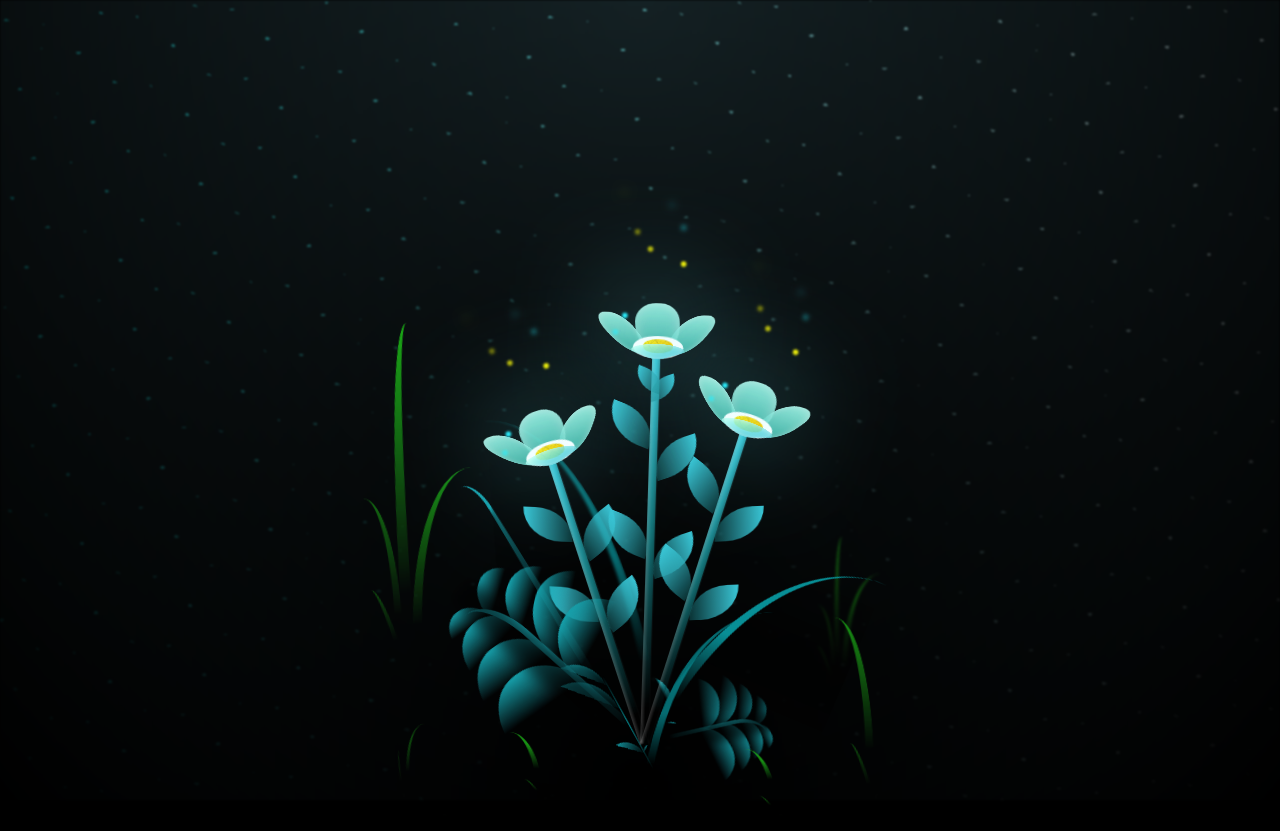
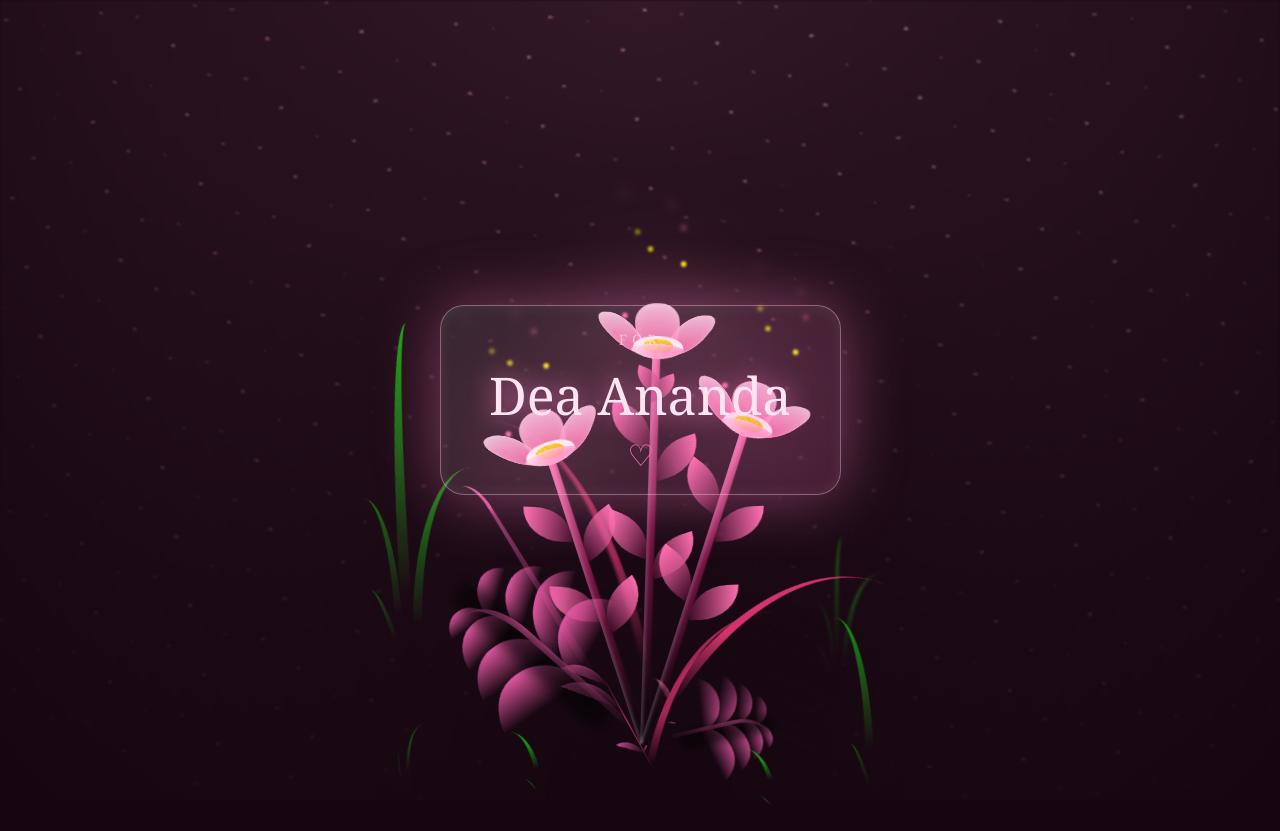
Before and after one commit to aldyivans/dea-birthday, a plain HTML site: page index.html in a window 1280 px wide. Drawn offline with Linux system fonts and the light colour scheme.

Commit message:
feat: add animated name popup and update theme to pink color palette

```diff
--- a/index.html
+++ b/index.html
@@ -9,6 +9,15 @@
 </head>
 
 <body class="not-loaded">
+
+  <div class="name-popup" id="namePopup">
+    <div class="name-popup__inner">
+      <span class="name-popup__label">for</span>
+      <span class="name-popup__name">Dea Ananda</span>
+      <span class="name-popup__heart">♡</span>
+    </div>
+  </div>
+
   <div class="night"></div>
   <div class="flowers">
     <div class="flower flower--1">
@@ -318,7 +327,7 @@
     }
 
     :root {
-      --dark-color: #000;
+      --dark-color: #150610;
     }
 
     body {
@@ -339,7 +348,7 @@
       width: 100%;
       height: 100%;
       filter: blur(0.1vmin);
-      background-image: radial-gradient(ellipse at top, transparent 0%, var(--dark-color)), radial-gradient(ellipse at bottom, var(--dark-color), rgba(145, 233, 255, 0.2)), repeating-linear-gradient(220deg, black 0px, black 19px, transparent 19px, transparent 22px), repeating-linear-gradient(189deg, black 0px, black 19px, transparent 19px, transparent 22px), repeating-linear-gradient(148deg, black 0px, black 19px, transparent 19px, transparent 22px), linear-gradient(90deg, #00fffa, #f0f0f0);
+      background-image: radial-gradient(ellipse at top, transparent 0%, var(--dark-color)), radial-gradient(ellipse at bottom, var(--dark-color), rgba(255, 130, 190, 0.25)), repeating-linear-gradient(220deg, black 0px, black 19px, transparent 19px, transparent 22px), repeating-linear-gradient(189deg, black 0px, black 19px, transparent 19px, transparent 22px), repeating-linear-gradient(148deg, black 0px, black 19px, transparent 19px, transparent 22px), linear-gradient(90deg, #ff8fc7, #ffe4f2);
     }
 
     .flowers {
@@ -466,7 +475,7 @@
       transform: translate(-50%, -100%);
       width: 8vmin;
       height: 8vmin;
-      background-color: #6bf0ff;
+      background-color: #ff8fc7;
       filter: blur(10vmin);
     }
 
@@ -477,8 +486,8 @@
       width: 8vmin;
       height: 11vmin;
       border-radius: 51% 49% 47% 53%/44% 45% 55% 69%;
-      background-color: #65e6cc;
-      background-image: linear-gradient(to top, #40bbab, #a7ffee);
+      background-color: #ff8fc7;
+      background-image: linear-gradient(to top, #ff5fa2, #ffd6ec);
       transform-origin: bottom center;
       opacity: 0.9;
       box-shadow: inset 0 0 2vmin rgba(255, 255, 255, 0.5);
@@ -502,7 +511,7 @@
       transform-origin: bottom left;
       border-radius: 4vmin 10vmin 4vmin 4vmin;
       transform: translate(0%, 18%) rotateX(70deg) rotate(-43deg);
-      background-image: linear-gradient(to top, #39c6d6, #a7ffee);
+      background-image: linear-gradient(to top, #ff6fb0, #ffd6ec);
       z-index: 1;
       opacity: 0.8;
     }
@@ -532,7 +541,7 @@
     .flower__line {
       height: 55vmin;
       width: 1.5vmin;
-      background-image: linear-gradient(to left, rgba(0, 0, 0, 0.2), transparent, rgba(255, 255, 255, 0.2)), linear-gradient(to top, transparent 10%, #14757a, #39c6d6);
+      background-image: linear-gradient(to left, rgba(0, 0, 0, 0.2), transparent, rgba(255, 255, 255, 0.2)), linear-gradient(to top, transparent 10%, #7a1445, #ff6fb0);
       box-shadow: inset 0 0 2px rgba(0, 0, 0, 0.5);
       animation: grow-flower-tree 4s backwards;
     }
@@ -547,7 +556,7 @@
       height: var(--h);
       border-top-right-radius: var(--h);
       border-bottom-left-radius: var(--h);
-      background-image: linear-gradient(to top, rgba(20, 117, 122, 0.4), #39c6d6);
+      background-image: linear-gradient(to top, rgba(122, 20, 69, 0.4), #ff6fb0);
     }
 
     .flower__line__leaf--1 {
@@ -600,7 +609,7 @@
     }
 
     .flower__light:nth-child(odd) {
-      background-color: #23f0ff;
+      background-color: #ff6fb0;
     }
 
     .flower__light--1 {
@@ -644,7 +653,7 @@
     }
 
     .flower__grass {
-      --c: #159faa;
+      --c: #e0559f;
       --line-w: 1.5vmin;
       position: absolute;
       bottom: 12vmin;
@@ -831,7 +840,7 @@
     .flower__g-long {
       --w: 2vmin;
       --h: 6vmin;
-      --c: #159faa;
+      --c: #e0559f;
       position: absolute;
       bottom: 10vmin;
       left: -3vmin;
@@ -885,9 +894,9 @@
       width: 30vmin;
       height: 50vmin;
       border-top-left-radius: 100%;
-      border-left: 2vmin solid #079097;
+      border-left: 2vmin solid #d6336c;
       background-image: linear-gradient(to bottom, transparent, var(--dark-color) 60%);
-      mask-image: linear-gradient(to top, transparent 30%, #079097 60%);
+      mask-image: linear-gradient(to top, transparent 30%, #d6336c 60%);
     }
 
     .flower__g-right--1 {
@@ -955,7 +964,7 @@
     .flower__g-front__line {
       width: 0.3vmin;
       height: 20vmin;
-      background-image: linear-gradient(to top, transparent, #079097, transparent 100%);
+      background-image: linear-gradient(to top, transparent, #d6336c, transparent 100%);
       position: relative;
     }
 
@@ -1056,10 +1065,10 @@
       width: 10vmin;
       height: 10vmin;
       border-radius: 100% 0% 0% 100%/100% 100% 0% 0%;
-      box-shadow: inset 0 2px 1vmin rgba(44, 238, 252, 0.2);
-      background-image: linear-gradient(to bottom left, transparent, var(--dark-color)), linear-gradient(to bottom right, #159faa 50%, transparent 50%, transparent);
-      -webkit-mask-image: linear-gradient(to bottom right, #159faa 50%, transparent 50%, transparent);
-      mask-image: linear-gradient(to bottom right, #159faa 50%, transparent 50%, transparent);
+      box-shadow: inset 0 2px 1vmin rgba(255, 130, 190, 0.25);
+      background-image: linear-gradient(to bottom left, transparent, var(--dark-color)), linear-gradient(to bottom right, #e0559f 50%, transparent 50%, transparent);
+      -webkit-mask-image: linear-gradient(to bottom right, #e0559f 50%, transparent 50%, transparent);
+      mask-image: linear-gradient(to bottom right, #e0559f 50%, transparent 50%, transparent);
     }
 
     .flower__g-fr {
@@ -1087,8 +1096,8 @@
       width: 30vmin;
       height: 50vmin;
       border-top-left-radius: 100%;
-      border-left: 2vmin solid #079097;
-      mask-image: linear-gradient(to top, transparent 25%, #079097 50%);
+      border-left: 2vmin solid #d6336c;
+      mask-image: linear-gradient(to top, transparent 25%, #d6336c 50%);
       position: relative;
       z-index: 1;
     }
@@ -1100,9 +1109,9 @@
       width: 10vmin;
       height: 10vmin;
       border-radius: 100% 0% 0% 100%/100% 100% 0% 0%;
-      box-shadow: inset 0 2px 1vmin rgba(44, 238, 252, 0.2);
-      background-image: linear-gradient(to bottom left, transparent, var(--dark-color) 98%), linear-gradient(to bottom right, #23f0ff 45%, transparent 50%, transparent);
-      mask-image: linear-gradient(135deg, #159faa 40%, transparent 50%, transparent);
+      box-shadow: inset 0 2px 1vmin rgba(255, 130, 190, 0.25);
+      background-image: linear-gradient(to bottom left, transparent, var(--dark-color) 98%), linear-gradient(to bottom right, #ff6fb0 45%, transparent 50%, transparent);
+      mask-image: linear-gradient(135deg, #e0559f 40%, transparent 50%, transparent);
     }
 
     .flower__g-fr__leaf--1 {
@@ -1208,7 +1217,7 @@
     }
 
     .long-g--1 .leaf {
-      mask-image: linear-gradient(to top, transparent 40%, #079097 80%) !important;
+      mask-image: linear-gradient(to top, transparent 40%, #d6336c 80%) !important;
     }
 
     .long-g--1 .leaf--1 {
@@ -1228,7 +1237,7 @@
 
     .long-g--2 .leaf,
     .long-g--3 .leaf {
-      mask-image: linear-gradient(to top, transparent 50%, #079097 80%) !important;
+      mask-image: linear-gradient(to top, transparent 50%, #d6336c 80%) !important;
     }
 
     .long-g--2 .leaf--1,
@@ -1243,7 +1252,7 @@
     }
 
     .long-g--3 .leaf {
-      mask-image: linear-gradient(to top, transparent 40%, #079097 80%) !important;
+      mask-image: linear-gradient(to top, transparent 40%, #d6336c 80%) !important;
     }
 
     .long-g--4 {
@@ -1254,7 +1263,7 @@
     }
 
     .long-g--4 .leaf {
-      mask-image: linear-gradient(to top, transparent 50%, #079097 80%) !important;
+      mask-image: linear-gradient(to top, transparent 50%, #d6336c 80%) !important;
     }
 
     .long-g--5 {
@@ -1500,6 +1509,111 @@
 
     .not-loaded * {
       animation-play-state: paused !important;
+    }
+
+    /* ===== Name popup ===== */
+    .name-popup {
+      position: fixed;
+      inset: 0;
+      display: flex;
+      align-items: center;
+      justify-content: center;
+      z-index: 999;
+      pointer-events: none;
+      animation: name-popup-seq 5.5s ease-in-out forwards;
+    }
+
+    .name-popup__inner {
+      position: relative;
+      padding: 3vmin 6vmin;
+      border-radius: 3vmin;
+      text-align: center;
+      background: linear-gradient(135deg, rgba(255, 255, 255, 0.1), rgba(255, 105, 180, 0.18));
+      border: 1px solid rgba(255, 200, 225, 0.4);
+      backdrop-filter: blur(10px);
+      box-shadow: 0 0 8vmin rgba(255, 130, 195, 0.4), inset 0 0 2vmin rgba(255, 255, 255, 0.08);
+      transform: scale(0.4);
+      opacity: 0;
+      animation: pop-in 1s 0.3s cubic-bezier(.34, 1.56, .64, 1) forwards;
+    }
+
+    .name-popup__label {
+      display: block;
+      font-family: Georgia, 'Times New Roman', serif;
+      font-size: 1.8vmin;
+      letter-spacing: 0.6vmin;
+      text-transform: uppercase;
+      color: rgba(255, 220, 235, 0.65);
+      margin-bottom: 1.2vmin;
+    }
+
+    .name-popup__name {
+      display: block;
+      font-family: Georgia, 'Times New Roman', serif;
+      font-size: 6.5vmin;
+      color: #ffe4f2;
+      text-shadow: 0 0 3vmin rgba(255, 130, 195, 0.8);
+      white-space: nowrap;
+    }
+
+    .name-popup__heart {
+      display: inline-block;
+      margin-top: 1.5vmin;
+      font-size: 3vmin;
+      color: #ff6fb0;
+      animation: heart-beat 1.2s ease-in-out infinite;
+    }
+
+    @keyframes pop-in {
+      0% {
+        transform: scale(0.4);
+        opacity: 0;
+      }
+
+      60% {
+        transform: scale(1.08);
+        opacity: 1;
+      }
+
+      100% {
+        transform: scale(1);
+        opacity: 1;
+      }
+    }
+
+    @keyframes heart-beat {
+
+      0%,
+      100% {
+        transform: scale(1);
+      }
+
+      50% {
+        transform: scale(1.25);
+      }
+    }
+
+    @keyframes name-popup-seq {
+
+      0%,
+      75% {
+        opacity: 1;
+      }
+
+      100% {
+        opacity: 0;
+        visibility: hidden;
+      }
+    }
+
+    @media (max-width: 700px) {
+      .name-popup__name {
+        font-size: 8vmin;
+      }
+
+      .name-popup__label {
+        font-size: 2.4vmin;
+      }
     }
   </style>
 </body>
```
